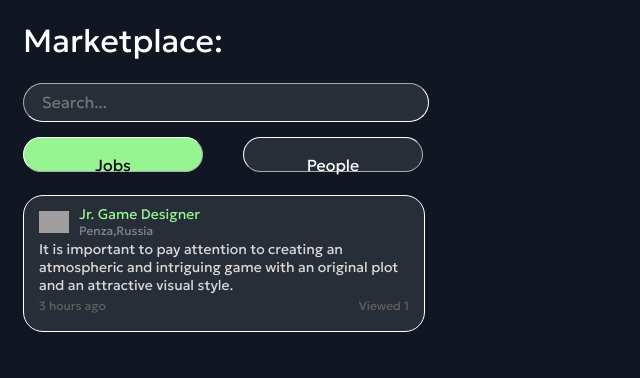
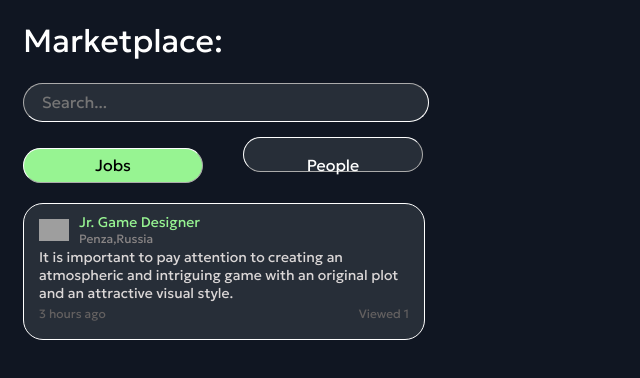
Before and after one commit to MatveyVue/Test, a Vue app: page / in a window 1280 px wide. Shown: the top 378 px of the page, without its empty margins (0-640 px from the left). Built offline with nearby package versions, Linux system fonts and the light colour scheme; grey boxes are pictures that could not be loaded.

Commit message:
Update App.vue

```diff
--- a/src/App.vue
+++ b/src/App.vue
@@ -2,7 +2,7 @@
   <div style="margin-left: 15px;">
   <h1 style="font-family: Geologica; color: white; font-weight: normal;">Marketplace:</h1>
   <input style="font-family: Geologica; font-weight: normal; font-size: 16px" placeholder="    Search..."><br>
-  <button class="job"><p style="font-family: Geologica; font-weight: normal; color: Black; font-size: 16px;">Jobs</p></button>
+  <button class="job"><p style="font-family: Geologica; font-weight: normal; color: Black; font-size: 16px; margin-top: 5px;">Jobs</p></button>
   <button class="peop"><p style="font-family: Geologica; color: White; font-weight: normal; font-size: 16px;">People</p></button>
   </div>
 
```
